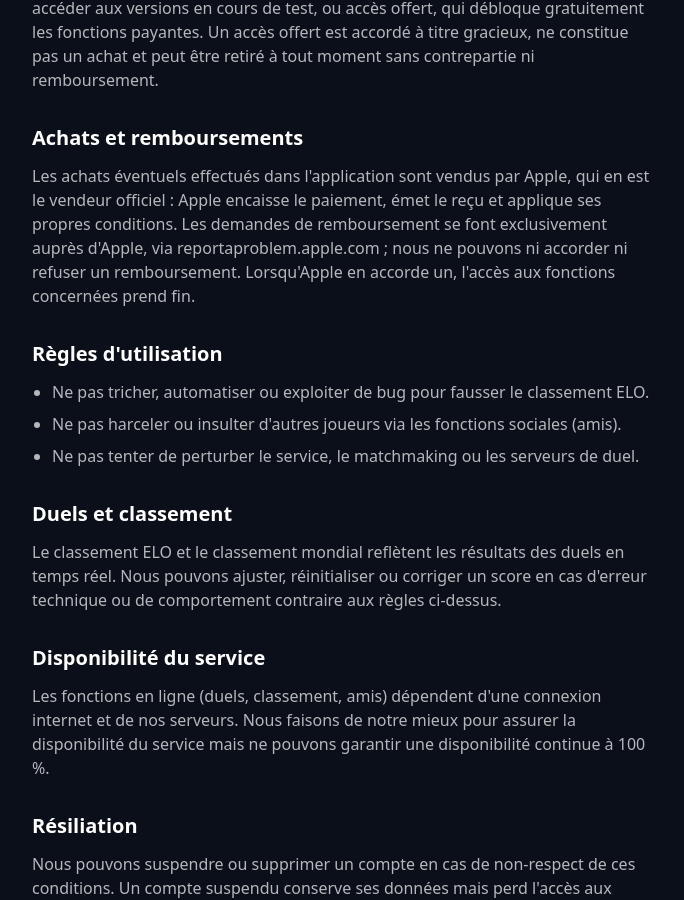
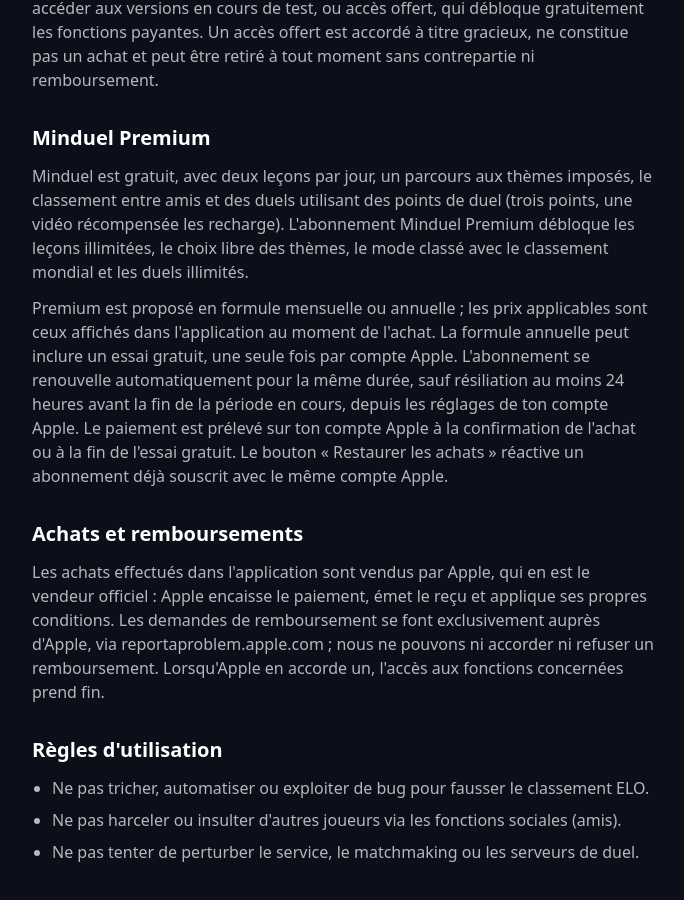
Before and after one commit to EliyanJ/rork-mindduel, a React (Vite) app in the folder web/: page /terms in a window 1280 px wide. Shown: the part 760-1660 px from the top of the page, without its empty margins (296-980 px from the left). Built offline with nearby package versions, Linux system fonts and the light colour scheme; no server answers.

Commit message:
Préparation complète de l'application Minduel pour la monétisation et le lancement

```diff
--- a/web/src/pages/Privacy.tsx
+++ b/web/src/pages/Privacy.tsx
@@ -67,6 +67,22 @@
               abonnement et l'historique des remboursements accordés par Apple.
             </li>
           </ul>
+          <ul className="list-disc space-y-2 pl-5">
+            <li>
+              <span className="text-white">Abonnement Minduel Premium</span> : RevenueCat reçoit
+              d'Apple l'historique de tes achats dans l'app (produit, dates, renouvellement) et
+              l'associe à l'identifiant technique de ton compte Minduel, afin d'activer Premium sur
+              tes appareils.
+            </li>
+            <li>
+              <span className="text-white">Vidéos récompensées</span> : lorsque tu choisis de
+              regarder une vidéo (pour des rubis, des cœurs, des points de duel ou rejouer un niveau),
+              Google AdMob la diffuse et traite des données techniques de l'appareil. L'identifiant
+              publicitaire n'est utilisé que si tu l'autorises dans la fenêtre d'iOS ; dans l'Union
+              européenne, ton consentement est aussi demandé via le formulaire de Google. Aucune
+              publicité n'est jamais imposée.
+            </li>
+          </ul>
           <p>Nous ne collectons pas de données de localisation, de contacts ou de photos.</p>
           <p>
             Nous ne détenons aucun mot de passe : la connexion passe uniquement par Google ou Apple.
@@ -103,7 +119,7 @@
 
         <Section title="Achats et remboursements">
           <p>
-            Si des achats sont proposés dans l'application, Apple en est le vendeur officiel : c'est
+            L'abonnement Minduel Premium est vendu par Apple, qui en est le vendeur officiel : c'est
             Apple qui encaisse, émet le reçu et décide seul des remboursements, que tu peux demander
             depuis reportaproblem.apple.com. Nous recevons uniquement l'état de ton abonnement et la
             notification d'un remboursement accordé, afin d'ajuster ton accès en conséquence.
@@ -115,7 +131,9 @@
             Nous ne vendons pas tes données. L'authentification est traitée par les services
             d'authentification de Google et Apple (selon le fournisseur choisi). L'hébergement de
             notre backend (comptes, duels, classement) est assuré par Cloudflare. Les statistiques
-            d'usage sont traitées par PostHog, hébergé dans l'Union européenne. Ces prestataires
+            d'usage sont traitées par PostHog, hébergé dans l'Union européenne. L'état de
+            l'abonnement est géré par RevenueCat et les vidéos récompensées par Google AdMob. Ces
+            prestataires
             traitent les données uniquement pour permettre le fonctionnement du service.
           </p>
         </Section>
--- a/web/src/pages/Terms.tsx
+++ b/web/src/pages/Terms.tsx
@@ -56,9 +56,28 @@
           </p>
         </Section>
 
+        <Section title="Minduel Premium">
+          <p>
+            Minduel est gratuit, avec deux leçons par jour, un parcours aux thèmes imposés, le
+            classement entre amis et des duels utilisant des points de duel (trois points, une vidéo
+            récompensée les recharge). L'abonnement Minduel Premium débloque les leçons illimitées,
+            le choix libre des thèmes, le mode classé avec le classement mondial et les duels
+            illimités.
+          </p>
+          <p>
+            Premium est proposé en formule mensuelle ou annuelle ; les prix applicables sont ceux
+            affichés dans l'application au moment de l'achat. La formule annuelle peut inclure un essai
+            gratuit, une seule fois par compte Apple. L'abonnement se renouvelle automatiquement pour la
+            même durée, sauf résiliation au moins 24 heures avant la fin de la période en cours, depuis
+            les réglages de ton compte Apple. Le paiement est prélevé sur ton compte Apple à la
+            confirmation de l'achat ou à la fin de l'essai gratuit. Le bouton « Restaurer les achats »
+            réactive un abonnement déjà souscrit avec le même compte Apple.
+          </p>
+        </Section>
+
         <Section title="Achats et remboursements">
           <p>
-            Les achats éventuels effectués dans l'application sont vendus par Apple, qui en est le
+            Les achats effectués dans l'application sont vendus par Apple, qui en est le
             vendeur officiel : Apple encaisse le paiement, émet le reçu et applique ses propres
             conditions. Les demandes de remboursement se font exclusivement auprès d'Apple, via
             reportaproblem.apple.com ; nous ne pouvons ni accorder ni refuser un remboursement.
```
Also changed, not shown: 22 other files (tests, documents, lock files or other folders).
